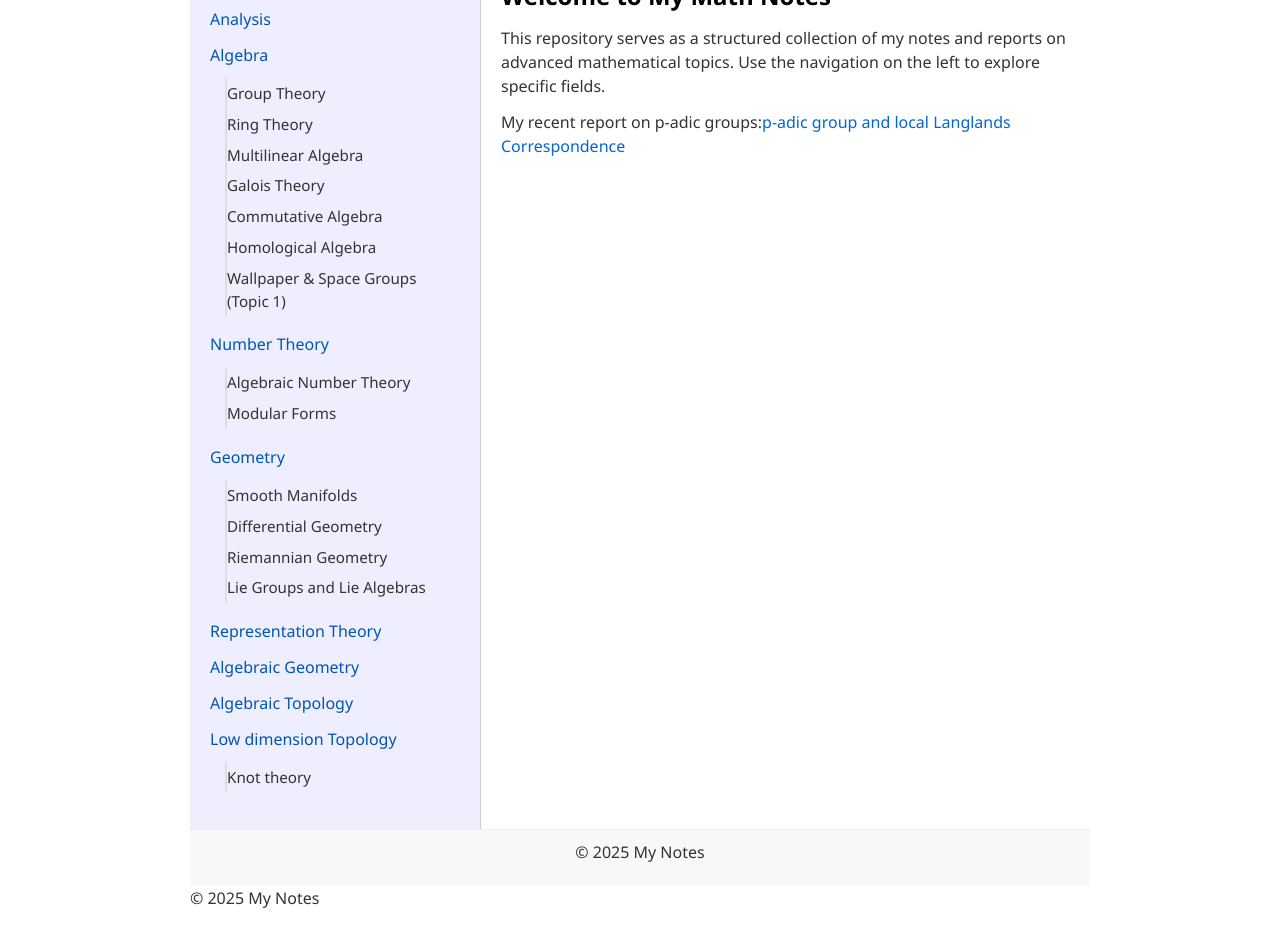
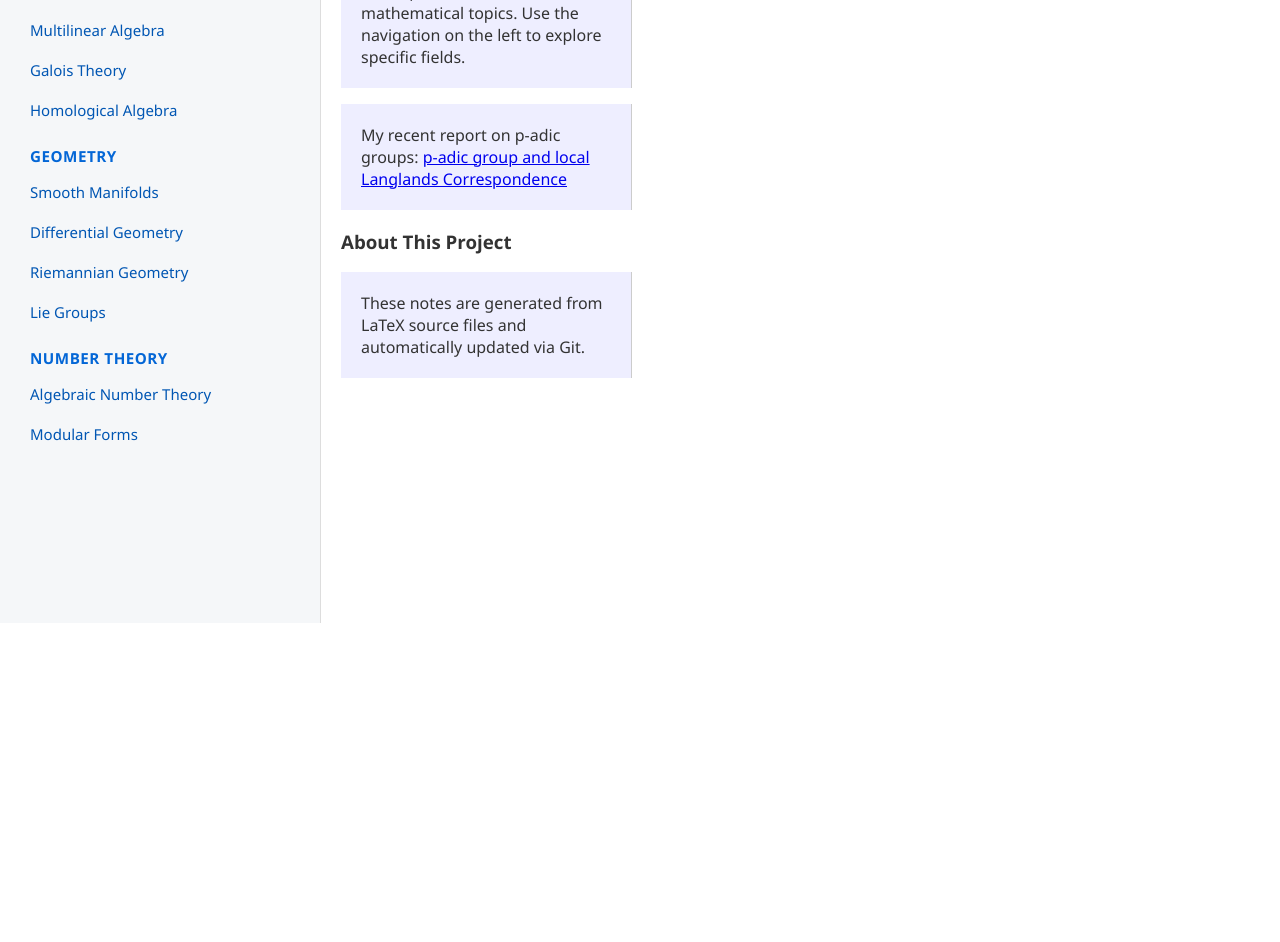
Before and after one commit to Git-crypto-rgb/git-crypto-rgb.github.io, a plain HTML site: page index.html in a window 1280 px wide. Shown: the part 251-1193 px from the top of the page. After the commit the page ends 874 px from the top, so only its background shows below. Drawn offline with Linux system fonts and the light colour scheme.

Commit message:
change the layouts of pages

```diff
--- a/index.html
+++ b/index.html
@@ -2,88 +2,60 @@
 <html lang="en">
 <head>
     <meta charset="UTF-8">
-    <title>My Math Notes Page</title>
+    <meta name="viewport" content="width=device-width, initial-scale=1.0">
+    <title>My Math Notes</title>
     <link rel="stylesheet" href="styles.css">
 </head>
 <body>
 
-    <header>
+    <header class="site-header">
         <h1>My Page for Notes</h1>
     </header>
 
     <div class="container">
+        <nav class="sidebar">
+            <h2>Mathematical Topics</h2>
 
-        <aside class="sidebar">
-            <h2>Mathematical Topics</h2>
-            <nav>
+            <div class="menu-group">
+                <h3>Algebra</h3>
                 <ul>
-                    <li><a href="analysis_main.html">Analysis</a></li>
+                    <li><a href="#">Group Theory</a></li>
+                    <li><a href="#">Ring Theory</a></li>
+                    <li><a href="#">Multilinear Algebra</a></li>
+                    <li><a href="#">Galois Theory</a></li>
+                    <li><a href="homological_algebra/">Homological Algebra</a></li>
+                </ul>
+            </div>
 
-                    <li>
-                        <a href="algebra_main.html">Algebra</a>
-                        <ul class="submenu">
-                            <li><a href="group_theory.html">Group Theory</a><li>
-                            <li><a href="ring_theory.html">Ring Theory</a><li>
-                            <li><a href="multilinear_algebra.html">Multilinear Algebra</a></li>
-                            <li><a href="galois_theory.html">Galois Theory</a></li>
-                            <li><a href="commutative_algebra.html">Commutative Algebra</a></li>
-                            <li><a href="homological_algebra/">Homological Algebra</a></li>
-                            <li><a href="wallpaper_groups.html">Wallpaper & Space Groups (Topic 1)</a></li>
-                        </ul>
-                    </li>
+            <div class="menu-group">
+                <h3>Geometry</h3>
+                <ul>
+                    <li><a href="#">Smooth Manifolds</a></li>
+                    <li><a href="#">Differential Geometry</a></li>
+                    <li><a href="#">Riemannian Geometry</a></li>
+                    <li><a href="#">Lie Groups</a></li>
+                </ul>
+            </div>
 
-                    <li>
-                        <a href="number_theory_main.html">Number Theory</a>
-                        <ul class="submenu">
-                            <li><a href="algebraic_number_theory.html">Algebraic Number Theory</a></li>
-                            <li><a href="modular_forms.html">Modular Forms</a></li>
-                        </ul>
-                    </li>
-
-                    <li>
-                        <a href="geometry_main.html">Geometry</a>
-                        <ul class="submenu">
-                            <li><a href="smooth_manifolds.html">Smooth Manifolds</a></li>
-                            <li><a href="differential_geometry.html">Differential Geometry</a></li>
-                            <li><a href="riemannian_geometry.html">Riemannian Geometry</a></li>
-                            <li><a href="lie_groups_and_lie_algebras.html">Lie Groups and Lie Algebras</a><li>
-                        </ul>
-                    </li>
-
-                    <li><a href="representation_theory.html">Representation Theory</a></li>
-
-                    <li><a href="algebraic_geometry.html">Algebraic Geometry</a></li>
-
-                    <li><a href="algebraic_topology.html">Algebraic Topology</a></li>
-
-
-                    <li>
-                        <a href="low_dimension_topology.html">Low dimension Topology</a>
-                        <ul class="submenu">
-                          <li><a href="knot_theory.html">Knot theory</a><li>
-                    <li>
+            <div class="menu-group">
+                <h3>Number Theory</h3>
+                <ul>
+                    <li><a href="#">Algebraic Number Theory</a></li>
+                    <li><a href="#">Modular Forms</a></li>
                 </ul>
-            </nav>
-        </aside>
+            </div>
+        </nav>
 
         <main class="content">
             <h2>Welcome to My Math Notes</h2>
             <p>This repository serves as a structured collection of my notes and reports on advanced mathematical topics. Use the navigation on the left to explore specific fields.</p>
 
-            <p>My recent report on p-adic groups:<a href="https://github.com/Git-crypto-rgb/Git-crypto-rgb.github.io/blob/main/p_adic_group_and_local_Langlands.pdf" target="_blank">p-adic group and local Langlands Correspondence</a></p>
-            </p>
+            <p>My recent report on p-adic groups: <a href="#">p-adic group and local Langlands Correspondence</a></p>
+
+            <h3>About This Project</h3>
+            <p>These notes are generated from LaTeX source files and automatically updated via Git.</p>
         </main>
-
     </div>
-
-    <footer>
-        <p>&copy; 2025 My Notes</p>
-    </footer>
 
 </body>
 </html>
-        <p>&copy; 2025 My Notes</p>
-    </footer>
-
-</body>
-</html>
--- a/styles.css
+++ b/styles.css
@@ -1,69 +1,89 @@
-/* --- 1. 全局重置与全高设置 (关键) --- */
-/* 根目录/styles.css */
+/* --- 1. 全局基础设置 --- */
 body {
-    font-family: "Segoe UI", Tahoma, Geneva, Verdana, sans-serif; /* 字体推荐 */
+    margin: 0;
+    padding: 0;
+    font-family: "Segoe UI", Tahoma, Geneva, Verdana, sans-serif;
     color: #333;
-
-    /* === 解决问题 2：两侧页边距太窄 === */
-    /* 1. 限制内容的最大宽度，不让它铺满整个屏幕，这在宽屏上阅读体验更好 */
-    max-width: 900px;
-
-    /* 2. 让这个 900px 的块在屏幕中间居中 */
-    margin: 0 auto;
-
-    /* 3. 给手机或小屏幕留出一点内边距，防止字贴着屏幕边缘 */
-    padding: 20px 40px;
-
-    /* === 解决问题 1：行间距 === */
-    /* line-height 控制一行文字的高度。1.5 到 1.6 是最舒服的阅读比例 */
-    line-height: 1.5;
+    width: 100%; /* 撑满全屏 */
+    background-color: #fff;
 }
 
-/* 专门针对段落的设置 */
-p {
-    /* 段落与段落之间的距离 */
-    margin-bottom: 12px;
-
-    /* 确保段落开头没有多余的空白 */
-    margin-top: 0;
+/* --- 2. 顶部标题栏 --- */
+.site-header {
+    background-color: #f8f9fa; /* 浅灰背景 */
+    padding: 20px 40px;
+    border-bottom: 1px solid #ddd; /* 底部细线 */
 }
 
-/* 针对标题稍微调整一下，让层次更分明 */
-h1, h2, h3 {
-    margin-top: 1.5em;
-    margin-bottom: 0.5em;
-    color: #000;
+.site-header h1 {
+    margin: 0;
+    font-size: 24px;
 }
 
-/* 链接样式优化 */
-a {
+/* --- 3. 核心布局容器 (左右双栏) --- */
+.container {
+    display: flex; /* 开启双栏模式 */
+    min-height: 100vh; /* 最小高度占满屏幕 */
+}
+
+/* --- 4. 左侧边栏 (Sidebar) --- */
+.sidebar {
+    width: 260px; /* 固定宽度 */
+    background-color: #f5f7f9; /* 淡蓝灰背景 */
+    padding: 30px;
+    border-right: 1px solid #ddd; /* 右侧分割线 */
+    flex-shrink: 0; /* 禁止侧边栏被挤压 */
+}
+
+.sidebar h2 {
+    font-size: 1.1em;
+    border-bottom: 2px solid #333;
+    padding-bottom: 10px;
+    margin-top: 0;
+    margin-bottom: 20px;
+}
+
+.sidebar h3 {
+    font-size: 0.95em;
     color: #0366d6;
+    margin-top: 20px;
+    margin-bottom: 10px;
+    text-transform: uppercase;
+    letter-spacing: 0.5px;
+}
+
+.sidebar ul {
+    list-style: none; /* 去掉前面的圆点 */
+    padding-left: 0;
+    margin: 0;
+}
+
+.sidebar li {
+    margin-bottom: 8px;
+}
+
+.sidebar a {
     text-decoration: none;
+    color: #555;
+    font-size: 15px;
+    display: block; /* 让链接占满一行，更容易点击 */
+    padding: 2px 0;
 }
-a:hover {
+
+.sidebar a:hover {
+    color: #0366d6;
     text-decoration: underline;
 }
 
-/* --- 2. 头部和底部样式 --- */
-header {
-    padding: 20px;
-    background-color: #f8f8f8;
-    border-bottom: 1px solid #eee;
+/* --- 5. 右侧内容区 (Content) --- */
+.content {
+    flex-grow: 1; /* 自动填满剩余空间 */
+    padding: 40px 60px; /* 内部留白 */
+    background-color: #fff;
 }
 
-footer {
-    padding: 10px 20px;
-    text-align: center;
-    background-color: #f8f8f8;
-    border-top: 1px solid #eee;
-}
-
-/* --- 3. 核心布局容器 (Flexbox) --- */
-.container {
-    display: flex; /* 启用 Flex 布局实现左右并排 */
-    /* 100vh - 顶部和底部区域的预估高度 (请根据实际调整) */
-    min-height: calc(100vh - 100px);
-}
+/* 限制文章内容的宽度，提升阅读体验 */
+.content p, .content h2
 
 /* --- 4. 侧边栏样式 (左侧全高) --- */
 .sidebar {
```
